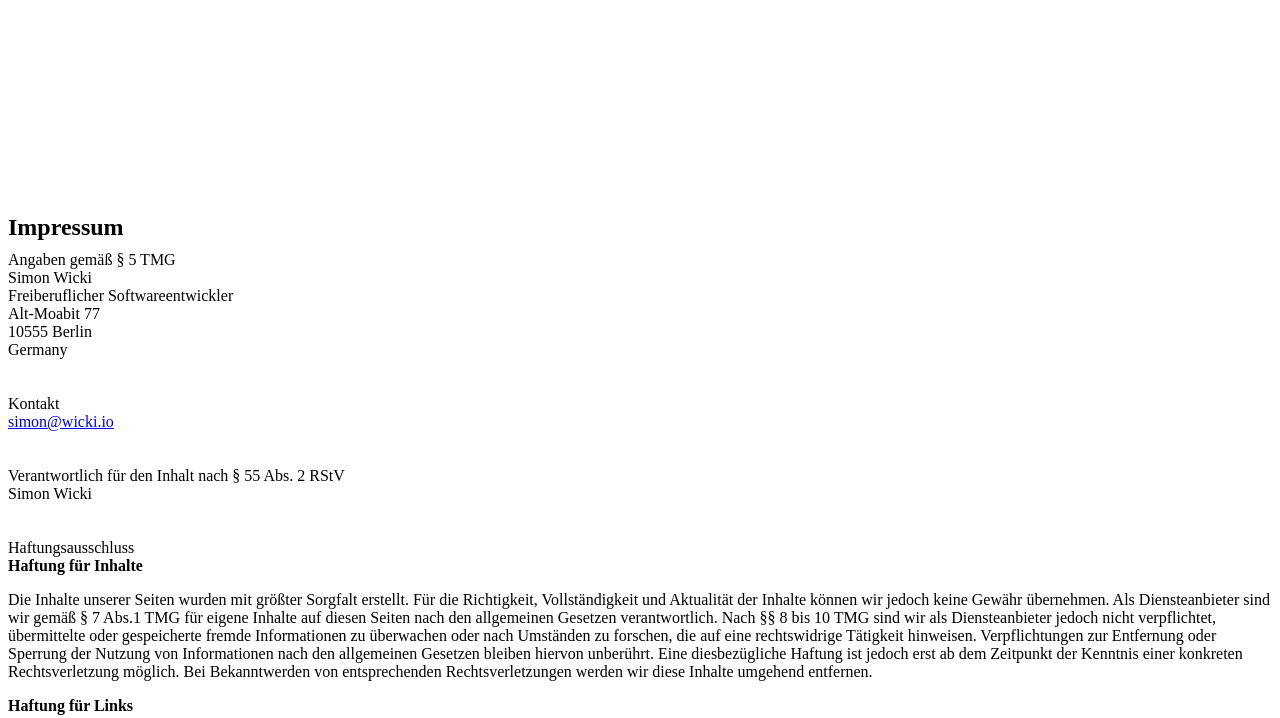
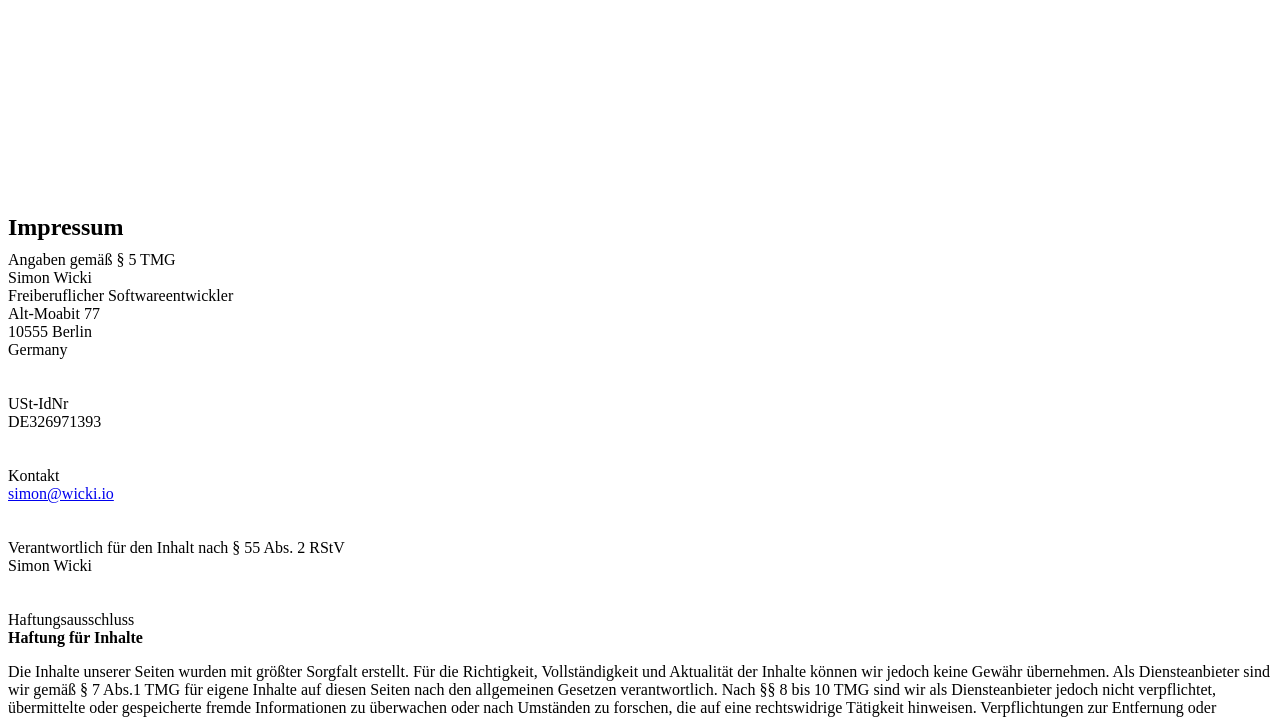
Before and after one commit to zwacky/portfolio, a website: page src/impressum/index.html in a window 1280 px wide. Shown: the part 74-792 px from the top of the page. Drawn offline with nearby package versions, Linux system fonts and the light colour scheme; files that its build step writes are made by us from their sources; a web font is replaced by a local one.

Commit message:
fix: added Ust-IdNr

```diff
--- a/src/impressum/index.html
+++ b/src/impressum/index.html
@@ -20,6 +20,17 @@
 					Alt-Moabit 77<br>
 					10555 Berlin<br>
 					Germany<br>
+				</div>
+			</div>
+
+			<br><br>
+
+			<div class="row">
+				<div class="col-sm-4 col-md-3">
+					<div class="title">USt-IdNr</div>
+				</div>
+				<div class="col-sm-8 col-md-9">
+					DE326971393
 				</div>
 			</div>
 
```
Also changed, not shown: docs/404.html (+1 -1 lines), docs/impressum/index.html (+1 -1 lines), docs/index.html (+1 -1 lines), docs/privacy/index.html (+1 -1 lines), 4 other files.
